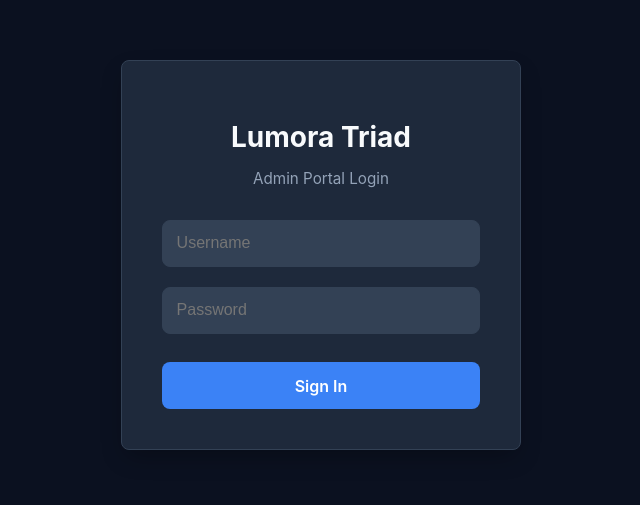
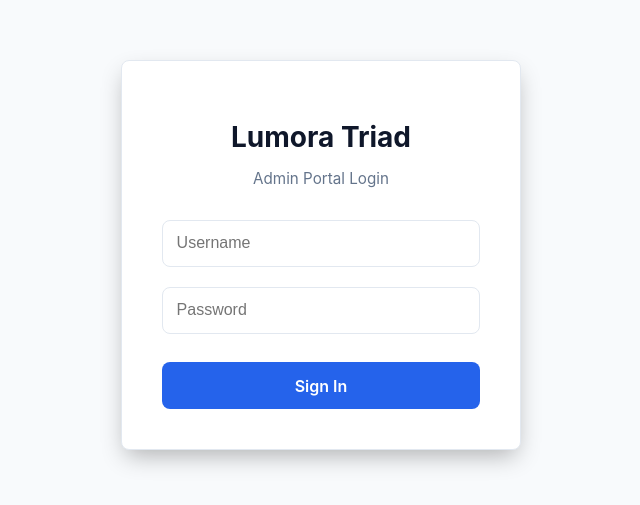
Before and after one commit to lumoratraid-adn/lumoratriad-frontend, a React (Create React App) app: page / in a window 1280 px wide. Shown: the part 145-650 px from the top of the page, without its empty margins (319-959 px from the left). Built offline with nearby package versions, Linux system fonts and the light colour scheme.

Commit message:
feat: switch to clean white/light theme for dashboard and login

```diff
--- a/src/styles/Dashboard.css
+++ b/src/styles/Dashboard.css
@@ -15,6 +15,8 @@
     margin-bottom: 2.5rem;
     padding-bottom: 1rem;
     border-bottom: 1px solid var(--border);
+    background: var(--bg-body);
+    /* Ensure transparency doesn't break sticky */
 }
 
 .dashboard-title {
@@ -57,7 +59,7 @@
 .tab-btn.active {
     background: var(--primary);
     color: white;
-    box-shadow: 0 2px 4px rgba(0, 0, 0, 0.2);
+    box-shadow: 0 2px 4px rgba(37, 99, 235, 0.2);
 }
 
 
@@ -74,7 +76,7 @@
 }
 
 .logout-btn:hover {
-    background: rgba(239, 68, 68, 0.1);
+    background: #fef2f2;
     border-color: #ef4444;
 }
 
@@ -138,7 +140,7 @@
 
 .label-text {
     font-size: 0.85rem;
-    font-weight: 500;
+    font-weight: 600;
     color: var(--text-muted);
 }
 
@@ -156,11 +158,11 @@
 .dashboard-input:focus {
     outline: none;
     border-color: var(--primary);
-    box-shadow: 0 0 0 2px rgba(59, 130, 246, 0.2);
+    box-shadow: 0 0 0 3px rgba(37, 99, 235, 0.1);
 }
 
 .dashboard-input::placeholder {
-    color: #64748b;
+    color: #94a3b8;
 }
 
 textarea.dashboard-input {
@@ -194,16 +196,17 @@ textarea.dashboard-input {
 .cancel-btn {
     background: transparent;
     color: var(--text-muted);
-    border: none;
+    border: 1px solid var(--border);
     padding: 0.8rem;
     width: 100%;
     cursor: pointer;
     margin-top: 5px;
     font-size: 0.9rem;
+    border-radius: var(--radius);
 }
 
 .cancel-btn:hover {
-    text-decoration: underline;
+    background: #f1f5f9;
     color: var(--text-main);
 }
 
@@ -213,7 +216,8 @@ textarea.dashboard-input {
     width: 100%;
     padding: 1rem;
     font-size: 1rem;
-    background-color: var(--bg-input);
+    background-color: var(--bg-card);
+    /* White on light theme */
     border: 1px solid var(--border);
     border-radius: var(--radius);
     color: var(--text-main);
@@ -258,7 +262,7 @@ textarea.dashboard-input {
 
 .project-title {
     font-size: 1.15rem;
-    font-weight: 600;
+    font-weight: 700;
     margin: 0;
     color: var(--text-main);
 }
@@ -269,21 +273,25 @@ textarea.dashboard-input {
     padding: 0.25rem 0.75rem;
     border-radius: 99px;
     text-transform: uppercase;
+    border: 1px solid transparent;
 }
 
 .status-pending {
-    background: rgba(245, 158, 11, 0.1);
-    color: #fbbf24;
+    background: #fffbeb;
+    color: #b45309;
+    border-color: #fcd34d;
 }
 
 .status-ongoing {
-    background: rgba(59, 130, 246, 0.1);
-    color: #60a5fa;
+    background: #eff6ff;
+    color: #1d4ed8;
+    border-color: #bfdbfe;
 }
 
 .status-completed {
-    background: rgba(34, 197, 94, 0.1);
-    color: #4ade80;
+    background: #f0fdf4;
+    color: #15803d;
+    border-color: #bbf7d0;
 }
 
 .project-desc {
@@ -296,6 +304,7 @@ textarea.dashboard-input {
 
 .project-meta {
     background-color: var(--bg-body);
+    /* Slightly grey offset */
     border-radius: var(--radius);
     padding: 1rem;
     font-size: 0.85rem;
@@ -304,6 +313,7 @@ textarea.dashboard-input {
     grid-template-columns: 1fr 1fr;
     gap: 0.75rem;
     margin-bottom: 1.5rem;
+    border: 1px solid #f1f5f9;
 }
 
 .meta-row {
@@ -325,26 +335,28 @@ textarea.dashboard-input {
     background: transparent;
     cursor: pointer;
     font-size: 0.85rem;
-    font-weight: 500;
+    font-weight: 600;
     transition: all 0.2s;
 }
 
 .btn-edit {
     color: var(--primary);
-    border-color: rgba(59, 130, 246, 0.3);
+    background: #eff6ff;
+    border-color: #dbeafe;
 }
 
 .btn-edit:hover {
-    background: rgba(59, 130, 246, 0.1);
+    background: #dbeafe;
 }
 
 .btn-delete {
-    color: #f87171;
-    border-color: rgba(239, 68, 68, 0.3);
+    color: #dc2626;
+    background: #fef2f2;
+    border-color: #fee2e2;
 }
 
 .btn-delete:hover {
-    background: rgba(239, 68, 68, 0.1);
+    background: #fee2e2;
 }
 
 /* Mobile */
@@ -362,6 +374,7 @@ textarea.dashboard-input {
         top: 0;
         z-index: 10;
         padding-top: 1rem;
+        padding-bottom: 1rem;
     }
 
     .project-meta {
--- a/src/styles/global.css
+++ b/src/styles/global.css
@@ -1,28 +1,27 @@
 :root {
-  /* Simple, Clean Dark Theme Palette */
-  --bg-body: #0b1120;
-  /* Very dark blue/black */
-  --bg-card: #1e293b;
-  /* Slate 800 */
-  --bg-input: #334155;
-  /* Slate 700 */
+  /* Clean Professional Light Theme */
+  --bg-body: #f8fafc;
+  /* Slate 50 */
+  --bg-card: #ffffff;
+  /* Pure White */
+  --bg-input: #ffffff;
 
-  --primary: #3b82f6;
-  /* Blue 500 */
-  --primary-hover: #2563eb;
+  --primary: #2563eb;
   /* Blue 600 */
+  --primary-hover: #1d4ed8;
+  /* Blue 700 */
 
-  --text-main: #f8fafc;
-  /* Slate 50 */
-  --text-muted: #94a3b8;
-  /* Slate 400 */
+  --text-main: #0f172a;
+  /* Slate 900 */
+  --text-muted: #64748b;
+  /* Slate 500 */
 
-  --border: #334155;
-  /* Slate 700 */
+  --border: #e2e8f0;
+  /* Slate 200 */
   --border-focus: #3b82f6;
 
   --radius: 8px;
-  --shadow: 0 4px 6px -1px rgba(0, 0, 0, 0.1), 0 2px 4px -1px rgba(0, 0, 0, 0.06);
+  --shadow: 0 4px 6px -1px rgba(0, 0, 0, 0.05), 0 2px 4px -1px rgba(0, 0, 0, 0.03);
 }
 
 * {
```
